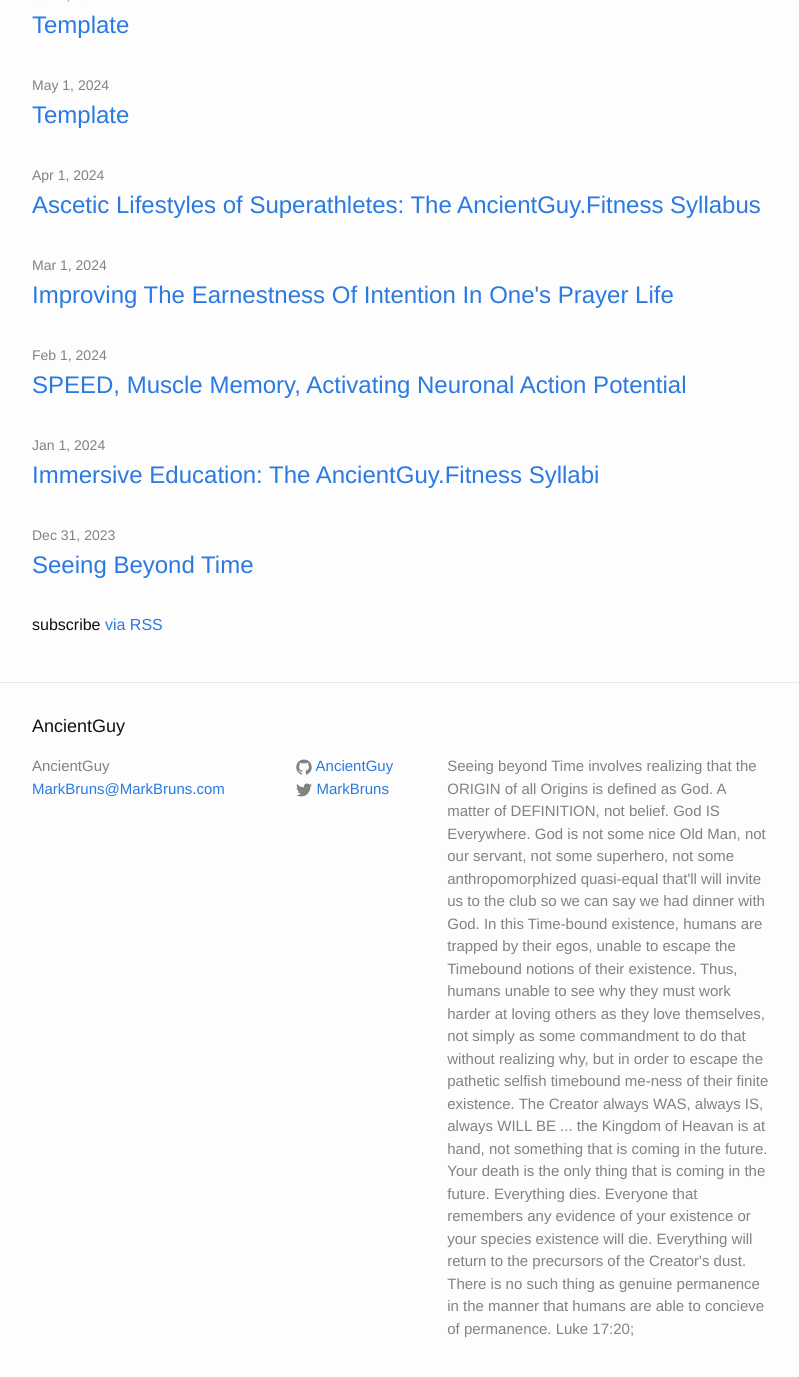
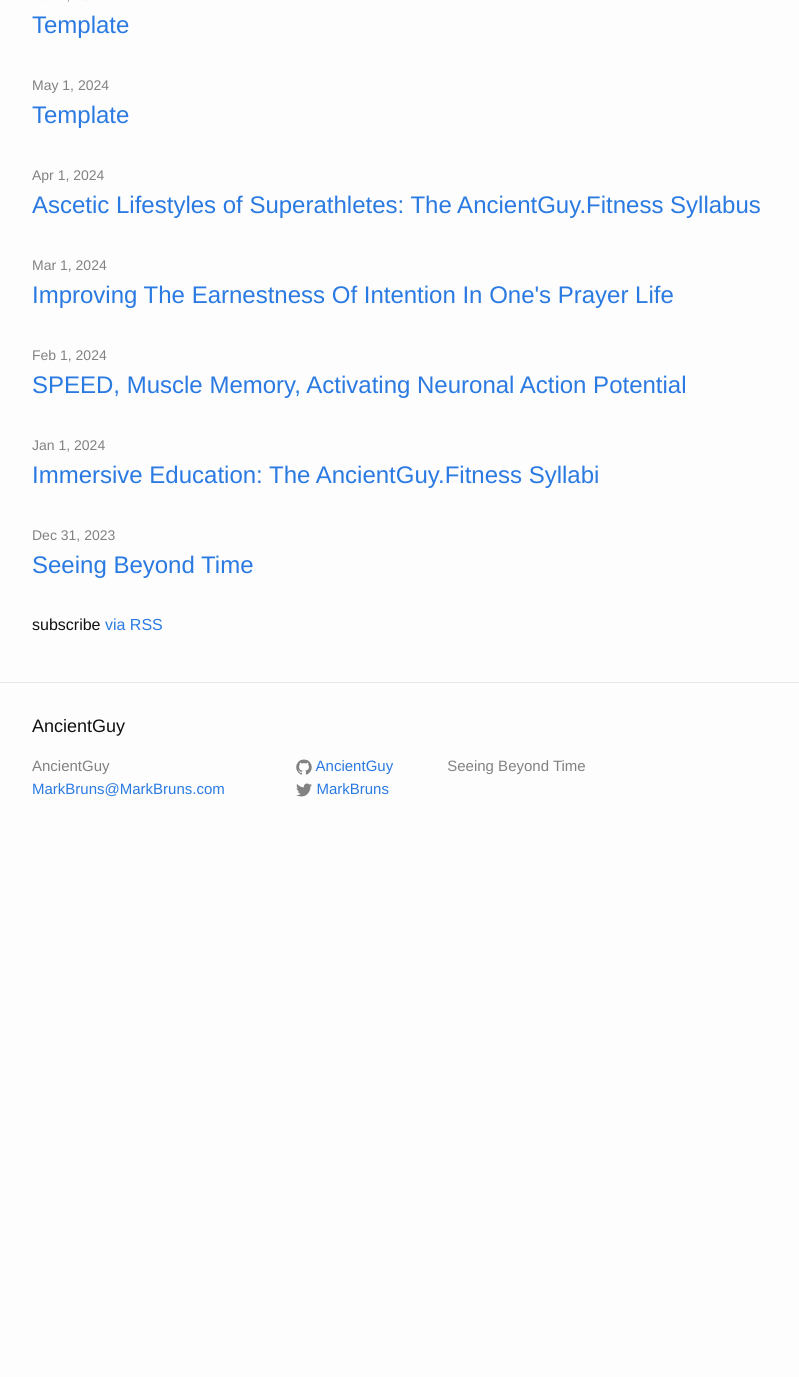
Before and after one commit to soilqualitylab/soilqualitylab.github.io, a Jekyll site: the page built from index.html, in a window 1280 px wide and 1400 px high, scrolled down 694 px. Shown: the top 1377 px of the window, without its empty margins (238-1037 px from the left). Built offline with Jekyll 4.4.1, drawn with Linux system fonts in a browser that asks for light colours; after the commit the page ends 1554 px from its top, so only the background shows below that.

Commit message:
Seeing Beyond Time

```diff
--- a/_config.yml
+++ b/_config.yml
@@ -1,7 +1,7 @@
 # Site settings
 title: AncientGuy
 email: MarkBruns@MarkBruns.com
-description: Seeing beyond Time involves realizing that the ORIGIN of all Origins is defined as God. A matter of DEFINITION, not belief. God IS Everywhere. God is not some nice Old Man, not our servant, not some superhero, not some anthropomorphized quasi-equal that'll will invite us to the club so we can say we had dinner with God. In this Time-bound existence, humans are trapped by their egos, unable to escape the Timebound notions of their existence. Thus, humans unable to see why they must work harder at loving others as they love themselves, not simply as some commandment to do that without realizing why, but in order to escape the pathetic selfish timebound me-ness of their finite existence. The Creator always WAS, always IS, always WILL BE ... the Kingdom of Heavan is at hand, not something that is coming in the future. Your death is the only thing that is coming in the future. Everything dies. Everyone that remembers any evidence of your existence or your species existence will die. Everything will return to the precursors of the Creator's dust. There is no such thing as genuine permanence in the manner that humans are able to concieve of permanence. Luke 17:20;
+description: Seeing Beyond Time
 github_username:  AncientGuy
 twitter_username: MarkBruns
 
```
